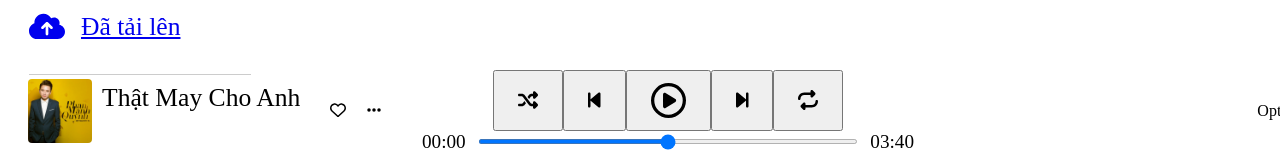
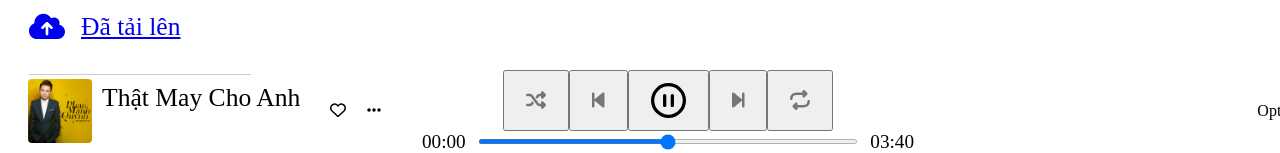
Before and after one commit to lehoanglam123/music_ui, a React (Create React App) app: page / in a window 1280 px wide. Both pictures are taken after a click on the button 668 px from the left and 744 px from the top of the page. Shown: the part 644-797 px from the top of the page. Built offline with nearby package versions, Linux system fonts and the light colour scheme.

Commit message:
continuous Player Bar' component

```diff
--- a/src/components/PlayerControl/PlayerBar/PlayerBar.js
+++ b/src/components/PlayerControl/PlayerBar/PlayerBar.js
@@ -5,19 +5,28 @@ import {
     faRepeat,
     faShuffle,
 } from '@fortawesome/free-solid-svg-icons';
-import { faCirclePlay } from '@fortawesome/free-regular-svg-icons';
+import {
+    faCirclePause,
+    faCirclePlay,
+} from '@fortawesome/free-regular-svg-icons';
 import { FontAwesomeIcon } from '@fortawesome/react-fontawesome';
 import classNames from 'classnames/bind';
 
 import style from './PlayerBar.module.scss';
 const cx = classNames.bind(style);
 function PlayerBar() {
-    const [counter, setCounter] = useState(0);
+    const [showPlay, setShowPlay] = useState(true);
+    const [showPause, setShowPause] = useState(false);
 
-    const handleCounter = () => {
-        setCounter(counter + 1);
+    const handlePlay = () => {
+        setShowPause(true);
+        setShowPlay(false);
     };
-    console.log(counter);
+
+    const handlePause = () => {
+        setShowPlay(true);
+        setShowPause(false);
+    };
     return (
         <div className={cx('player-bar')}>
             <div className={cx('player-items')}>
@@ -27,18 +36,28 @@ function PlayerBar() {
                         icon={faShuffle}
                     />
                 </button>
-                <button className={cx('control-btn')} onClick={handleCounter}>
+                <button className={cx('control-btn')}>
                     <FontAwesomeIcon
                         className={cx('control-item')}
                         icon={faBackwardStep}
                     />
                 </button>
-                <button className={cx('control-btn')}>
-                    <FontAwesomeIcon
-                        className={cx('control-item', 'item-play')}
-                        icon={faCirclePlay}
-                    />
-                </button>
+                {showPlay && (
+                    <button className={cx('control-btn')} onClick={handlePlay}>
+                        <FontAwesomeIcon
+                            className={cx('control-item', 'item-play')}
+                            icon={faCirclePlay}
+                        />
+                    </button>
+                )}
+                {showPause && (
+                    <button className={cx('control-btn')} onClick={handlePause}>
+                        <FontAwesomeIcon
+                            className={cx('control-item', 'item-play')}
+                            icon={faCirclePause}
+                        />
+                    </button>
+                )}
                 <button className={cx('control-btn')}>
                     <FontAwesomeIcon
                         className={cx('control-item')}
--- a/src/components/PlayerControl/PlayerBar/PlayerBar.module.scss
+++ b/src/components/PlayerControl/PlayerBar/PlayerBar.module.scss
@@ -8,12 +8,17 @@
 .control-item {
     padding: 10px;
     font-size: 20px;
-    font-weight: 700;
-    margin: 0 7px;
+    margin: 0 5px;
+    opacity: 0.5;
+
+    &:hover {
+        opacity: 1;
+    }
 }
 
 .item-play {
     font-size: 35px;
+    opacity: 1;
 }
 
 //Player item and Duration
@@ -30,12 +35,14 @@
 
 .control-btn {
     color: var(--text-white);
+    cursor: pointer;
 }
 
 .player-control {
     display: flex;
     align-items: center;
     width: 100%;
+    cursor: pointer;
 }
 
 .range {
```
